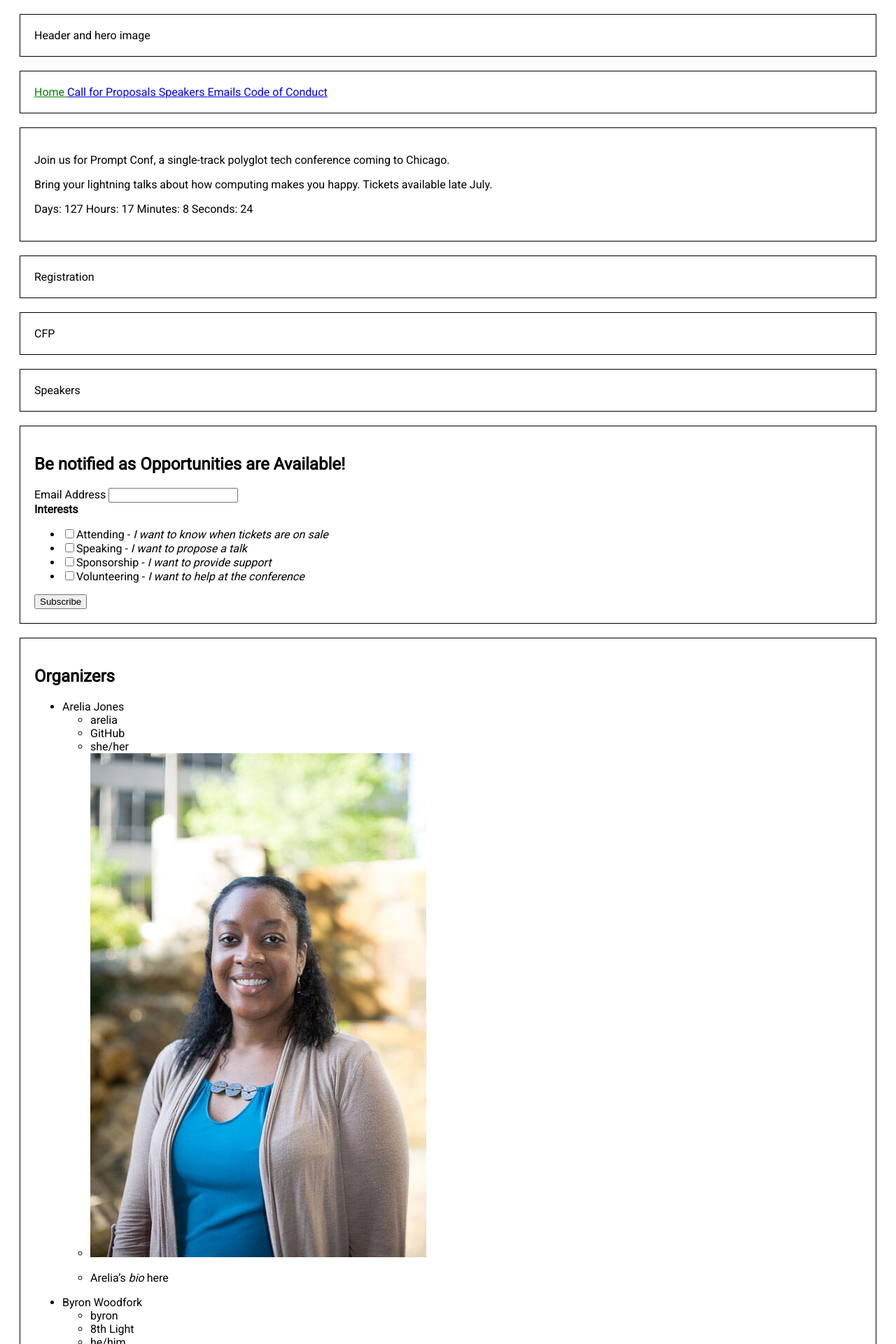
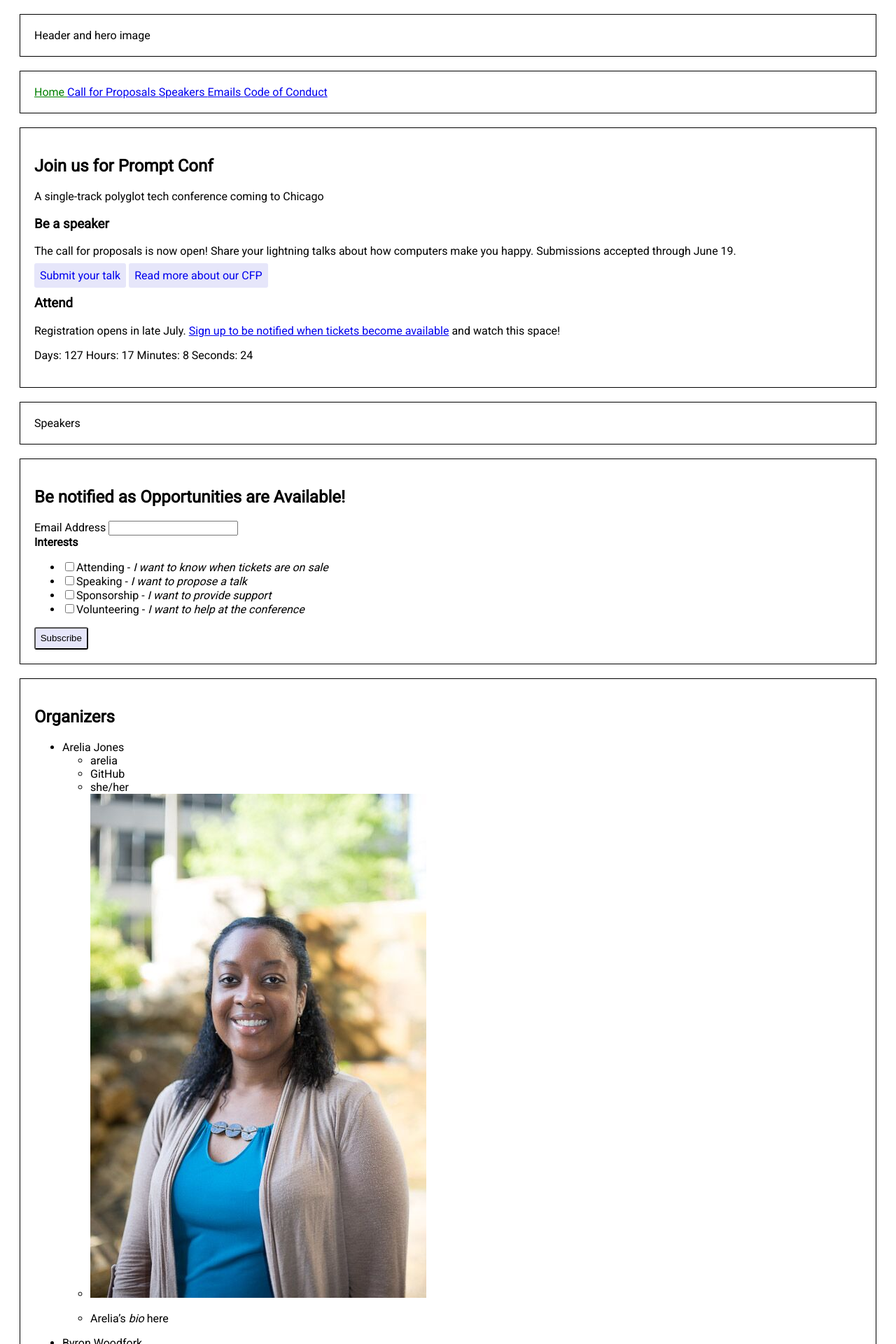
Before and after one commit to promptconf/promptconf.github.io, a Jekyll site: the page built from index.html, in a window 1280 px wide. Shown: the top 1920 px of the page at 70% size. Built offline with Jekyll 4.4.1, drawn with Linux system fonts in a browser that asks for light colours; comment, search, counter and statistics services are not loaded.

Commit message:
add conference info content
consolidate with registration and cfp sections

```diff
--- a/_includes/home/cfp.html
+++ /dev/null
@@ -1 +0,0 @@
-CFP
--- a/_includes/home/conference_info.html
+++ b/_includes/home/conference_info.html
@@ -1,5 +1,17 @@
-<p>Join us for Prompt Conf, a single-track polyglot tech conference coming to Chicago.</p>
-<p>Bring your lightning talks about how computing makes you happy. Tickets available late July.</p>
+<h2>Join us for Prompt Conf</h2>
+<p>A single-track polyglot tech conference coming to Chicago</p>
+
+<div>
+    <h3>Be a speaker</h3>
+    <p>The call for proposals is now open! Share your lightning talks about how computers make you happy. Submissions accepted through June 19.</p>
+    <a class='button' href={{ '/404' | absolute_url }}>Submit your talk</a>
+    <a class='button' href={{ '/proposals' | absolute_url }}>Read more about our CFP</a>
+</div>
+
+<div>
+    <h3>Attend</h3>
+    <p>Registration opens in late July. <a href='#email'>Sign up to be notified when tickets become available</a> and watch this space!</p>
+</div>
 
 <div class="countdown">
     <p class="countdown__time-left"></p>
--- a/_includes/home/registration.html
+++ /dev/null
@@ -1 +0,0 @@
-Registration
--- a/assets/_sass/main.scss
+++ b/assets/_sass/main.scss
@@ -34,6 +34,13 @@ nav {
 
 }
 
+.button {
+    padding: 0.5em;
+    border-radius: 3px;
+    background-color: lavender;
+    text-decoration: none;
+}
+
 .email__explain {
     font-style: italic;
 }
--- a/index.html
+++ b/index.html
@@ -3,8 +3,6 @@
 ---
 
 <section class='section--home' id='conference_info'>{% include home/conference_info.html %}</section>
-<section class='section--home' id='registration'>{% include home/registration.html %}</section>
-<section class='section--home' id='cfp'>{% include home/cfp.html %}</section>
 <section class='section--home' id='speakers'>{% include home/speakers.html %}</section>
 <section class='section--home' id='email'>{% include home/email.html %}</section>
 <section class='section--home' id='organizers'>{% include home/organizers.html %}</section>
```
